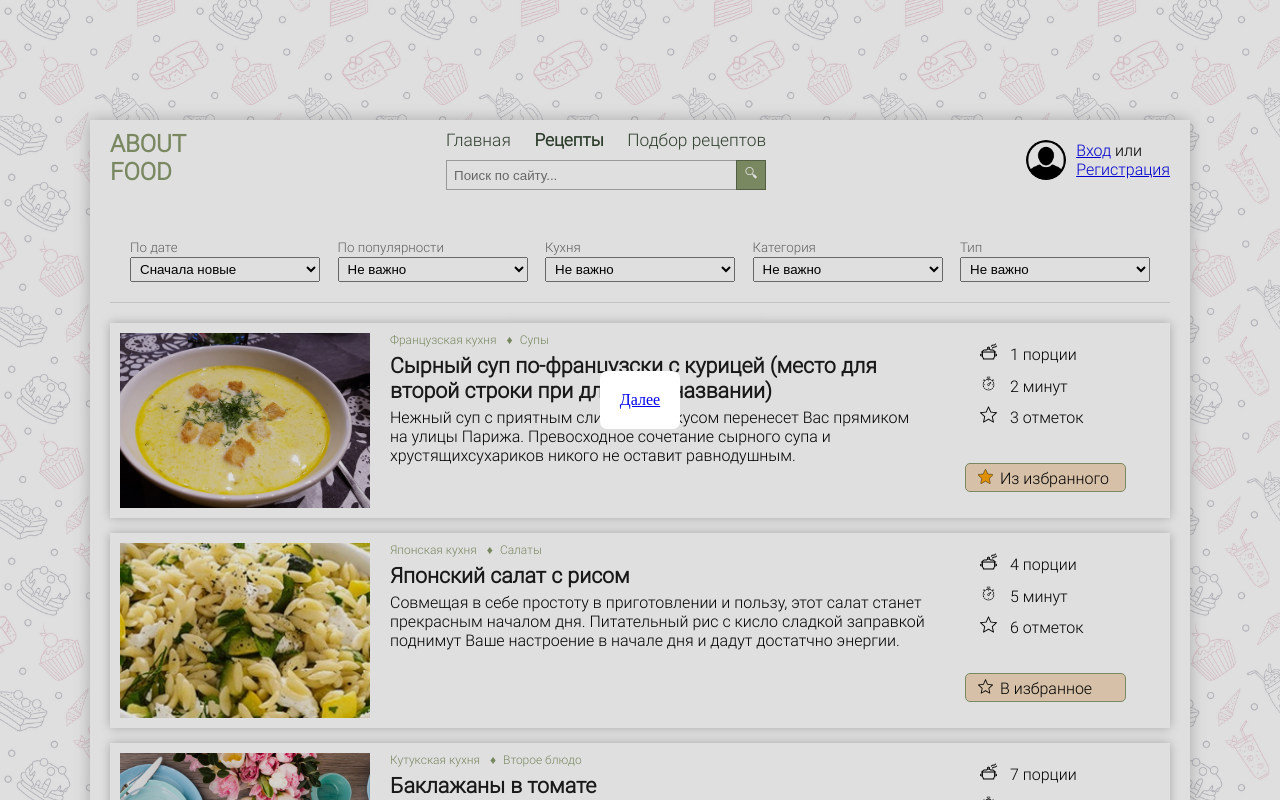
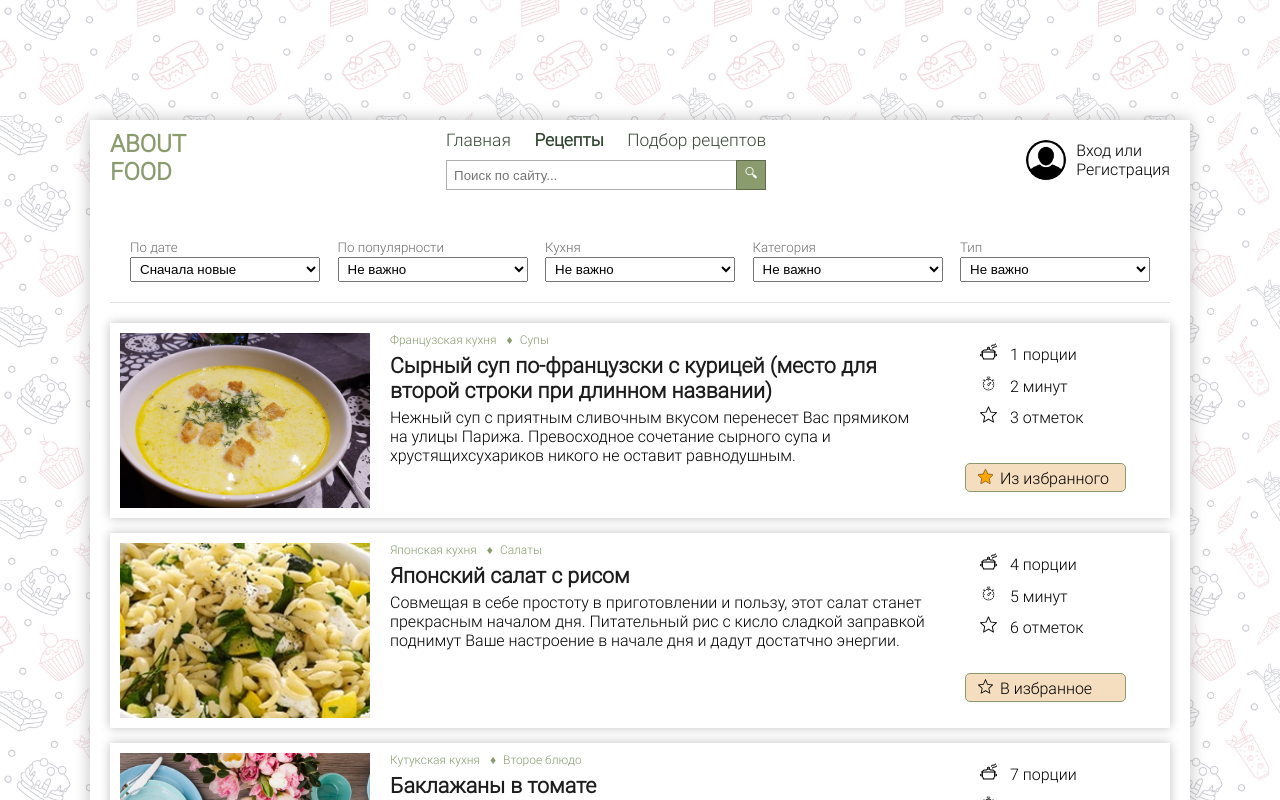
Before and after one commit to rowdyhub/aboutfood_react, a React (Create React App) app: page /recipes in a window 1280 px wide. Shown: the top 800 px of the page. Built offline with nearby package versions, Linux system fonts and the light colour scheme.

Commit message:
Implemented modal window

```diff
--- a/src/App.jsx
+++ b/src/App.jsx
@@ -1,3 +1,5 @@
+import { useState } from "react";
+
 import MyScrollRestoration from "./MyScrollRestoration";
 
 import Header from "./components/header/Header";
@@ -8,16 +10,25 @@ import Modal from "./UI/Modal/Modal"
 import styles from "./App.module.css";
 
 function App(props) {
+
+    const [modal, setModal] = useState(false);
+    const [modalContent, setModalContent] = useState('');
+
+    const openModal = (component) => {
+        setModal(true);
+        setModalContent(component);
+    }
+
     return (
         <div className={styles.App}>
             <div className={styles.App_plate}>
                 <MyScrollRestoration />
 
-                <Header state={props.state}/>
+                <Header state={props.state} modal={openModal}/>
                 <Content state={props.state}/>
                 <Footer/>
 
-                <Modal  isActive={true}/>
+                <Modal visible={modal} setVisible={setModal} content={modalContent} />
             </div>
         </div>
     );
--- a/src/UI/Modal/Modal.jsx
+++ b/src/UI/Modal/Modal.jsx
@@ -1,10 +1,17 @@
 import styles from './Modal.module.css';
 
-const Modal = (props) => {
+
+
+const Modal = ({visible, setVisible, content}) => {
+    const rootClasses = [styles.modalMain];
+    if(visible){
+        rootClasses.push(styles.active)
+    }
+
     return (
-        <div className={styles.modalMain}>
-            <div className={styles.modalContent}>
-                <a href="https://youtu.be/GNrdg3PzpJQ?t=5218">Далее</a>
+        <div className={rootClasses.join(" ")} onClick={() => {setVisible(false)}}>
+            <div className={styles.modalContent} onClick={(e) => {e.stopPropagation()}}>
+                {content}
             </div>
         </div>
     )
--- a/src/UI/Modal/Modal.module.css
+++ b/src/UI/Modal/Modal.module.css
@@ -3,15 +3,25 @@
     width: 100vw;
     height: 100vh;
     position: fixed;
-    display: flex;
+    display: none;
     justify-content: center;
     align-items: center;
     top: 0;
     left: 0;
+    backdrop-filter: blur(0px);
+    transition: 1s;
+    cursor: pointer;
+}
+
+.active {
+    display: flex;
+    backdrop-filter: blur(4px);
+    transition: 1s;
 }
 
 .modalContent {
     background-color: var(--white);
     border-radius: 7px;
     padding: 20px;
+    cursor: default;
 }
--- a/src/components/content/Content.jsx
+++ b/src/components/content/Content.jsx
@@ -1,7 +1,7 @@
 import { Routes, Route } from 'react-router-dom';
 
-import Login from './login/Login';
-import Signup from './signup/Signup';
+// import Login from './login/Login';
+// import Signup from './signup/Signup';
 import Main from "./../../components/content/main/Main";
 import Recipes from "./../../components/content/recipes/Recipes";
 import Recipe from "./../../components/content/recipes/Recipe";
@@ -17,8 +17,6 @@ let Content = (props) => {
             <div className={ styles.content }>
                 <Routes>
                     <Route path="/" element={ <Main state={props.state} /> }/>
-                    <Route path="/login" element={ <Login login={props.state.login}/> }/>
-                    <Route path="/signup" element={ <Signup  signup={props.state.signup}/> }/>
                     <Route path="/recipes" element={ <Recipes recipes={props.state.recipes} /> }/>
                     <Route path="/recipes/:id" element={ <Recipe  state={props.state.recipeResolve} /> }/>
                     <Route path="/profile/:id" element={ <Profile  state={props.state.recipeResolve} /> }/>
--- a/src/components/content/login/Login.module.css
+++ b/src/components/content/login/Login.module.css
@@ -11,8 +11,6 @@
     width: 380px;
     height: auto;
     background-color: var(--white);
-    box-shadow: 5px 5px 7px #00000040;
-    padding: 20px;
     display: flex;
     justify-content: center;
     flex-wrap: wrap;
--- a/src/components/content/signup/Signup.module.css
+++ b/src/components/content/signup/Signup.module.css
@@ -11,8 +11,6 @@
     width: 380px;
     height: auto;
     background-color: var(--white);
-    box-shadow: 5px 5px 7px #00000040;
-    padding: 20px;
     display: flex;
     justify-content: center;
     flex-wrap: wrap;
--- a/src/components/header/Header.jsx
+++ b/src/components/header/Header.jsx
@@ -10,7 +10,7 @@ let Header = (props) => {
             <div className={styles.header}>
                 <Logo />
                 <NavBar />
-                <UserBar user={props.state.user}/>
+                <UserBar state={props.state} modal={props.modal}/>
             </div>
         </div>
     );
--- a/src/components/header/userBar/UserBar.jsx
+++ b/src/components/header/userBar/UserBar.jsx
@@ -1,23 +1,27 @@
 import { NavLink } from 'react-router-dom';
+
+import Login from '../../content/login/Login';
+import Signup from "../../content/signup/Signup";
+
 import styles from './UserBar.module.css';
 
 let UserBar = (props) => {
-    if(!props.user.userAuth){
-        props.user.userInfo.userPic = `./images/userPicDefault.png`;
+    if(!props.state.user.userAuth){
+        props.state.user.userInfo.userPic = `./images/userPicDefault.png`;
     }
     return (
         <div className={styles.userBarCont}>
             <div className={styles.userBar}>
-                <div className={styles.userPic} style={{backgroundImage: `url(${props.user.userInfo.userPic})`, backgroundSize: 'cover', backgroundRepeat: 'no-repeat', borderRadius: '50%', backgroundPosition: '50%'}}></div>
+                <div className={styles.userPic} style={{backgroundImage: `url(${props.state.user.userInfo.userPic})`, backgroundSize: 'cover', backgroundRepeat: 'no-repeat', borderRadius: '50%', backgroundPosition: '50%'}}></div>
 
                 {
-                    props.user.userAuth
+                    props.state.user.userAuth
                         ? <div className={styles.userName}>
-                            <NavLink to={`/profile/${props.user.userInfo.userID}`} title='Профиль'> {props.user.userInfo.userName} </NavLink>
+                            <NavLink to={`/profile/${props.state.user.userInfo.userID}`} title='Профиль'> {props.state.user.userInfo.userName} </NavLink>
                         </div>
                         : <div className={styles.userName}>
-                            <div><NavLink to='/login'>Вход</NavLink> или</div>
-                            <div><NavLink to='/signup'>Регистрация</NavLink></div>
+                            <div><span className={styles.loginSpan} onClick={()=>{props.modal(<Login login={props.state.login}/>)}}>Вход</span> или</div>
+                            <div><span className={styles.signupSpan} onClick={()=>{props.modal(<Signup signup={props.state.signup}/>)}}>Регистрация</span></div>
                         </div>
 
                 }
--- a/src/components/header/userBar/UserBar.module.css
+++ b/src/components/header/userBar/UserBar.module.css
@@ -19,3 +19,11 @@
 .userName {
 
 }
+
+.loginSpan, .signupSpan {
+    cursor: pointer;
+}
+
+.loginSpan:hover, .signupSpan:hover {
+    text-decoration: underline;
+}
```
